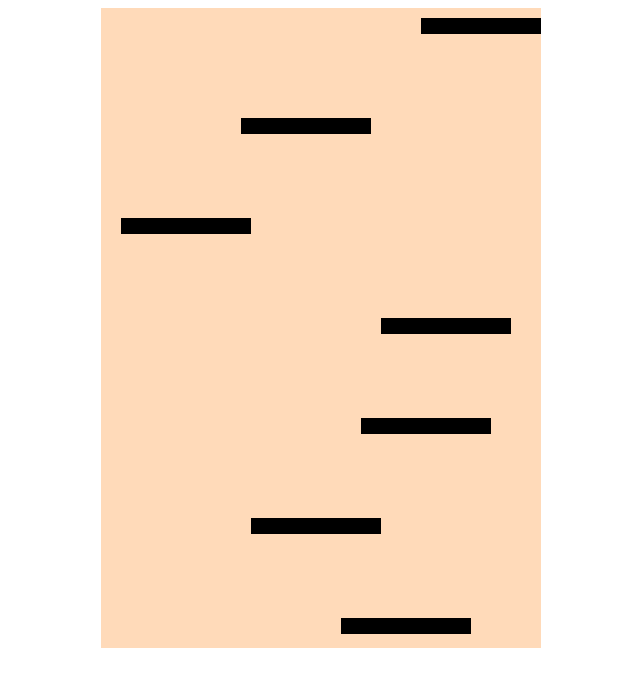
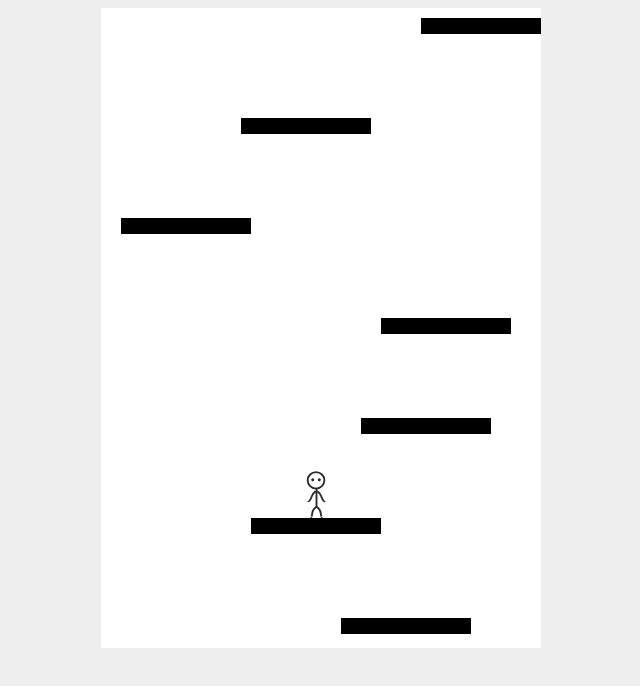
Before and after one commit to amyamyx/Downward, a website built with webpack: page index.html in a window 1280 px wide. Shown: the whole page, without its empty margins (207-847 px from the left). Built offline with nearby package versions, Linux system fonts and the light colour scheme.

Commit message:
Move character picture to Player class

```diff
--- a/lib/game.js
+++ b/lib/game.js
@@ -1,14 +1,17 @@
 import Board from './board';
+import Player from './player';
 
 class Game {
-  constructor(ctx){
+  constructor(ctx, player){
     this.ctx = ctx;
+    this.player = new Player(this.ctx);
     this.board = new Board(this.ctx);
     this.started = false;
   }
 
   init(){
     this.board.populate();
+    this.player.draw();
     this.started = true;
   }
 
--- a/lib/player.js
+++ b/lib/player.js
@@ -1,5 +1,15 @@
 class Player {
-  constructor() {}
+  constructor(ctx) {
+    this.ctx = ctx;
+  }
+
+  draw(){
+    const img = new Image();
+    img.src = "./match.svg"
+    img.onload = () => {
+      this.ctx.drawImage(img, 20, 10, 32, 65, 200, 460, 25, 50);
+    }
+  }
 }
 
 export default Player;
--- a/main.css
+++ b/main.css
@@ -6,11 +6,12 @@ html {
 body {
     height: 100%;
     overflow: auto;
+    background: #eeeeee;
     position: relative;
 }
 
 canvas {
-  background: peachpuff;
+  background: white;
   position: absolute;
   margin-left: 300px;
 }
```
Also changed, not shown: lib/entry.js (+17 -0 lines).
